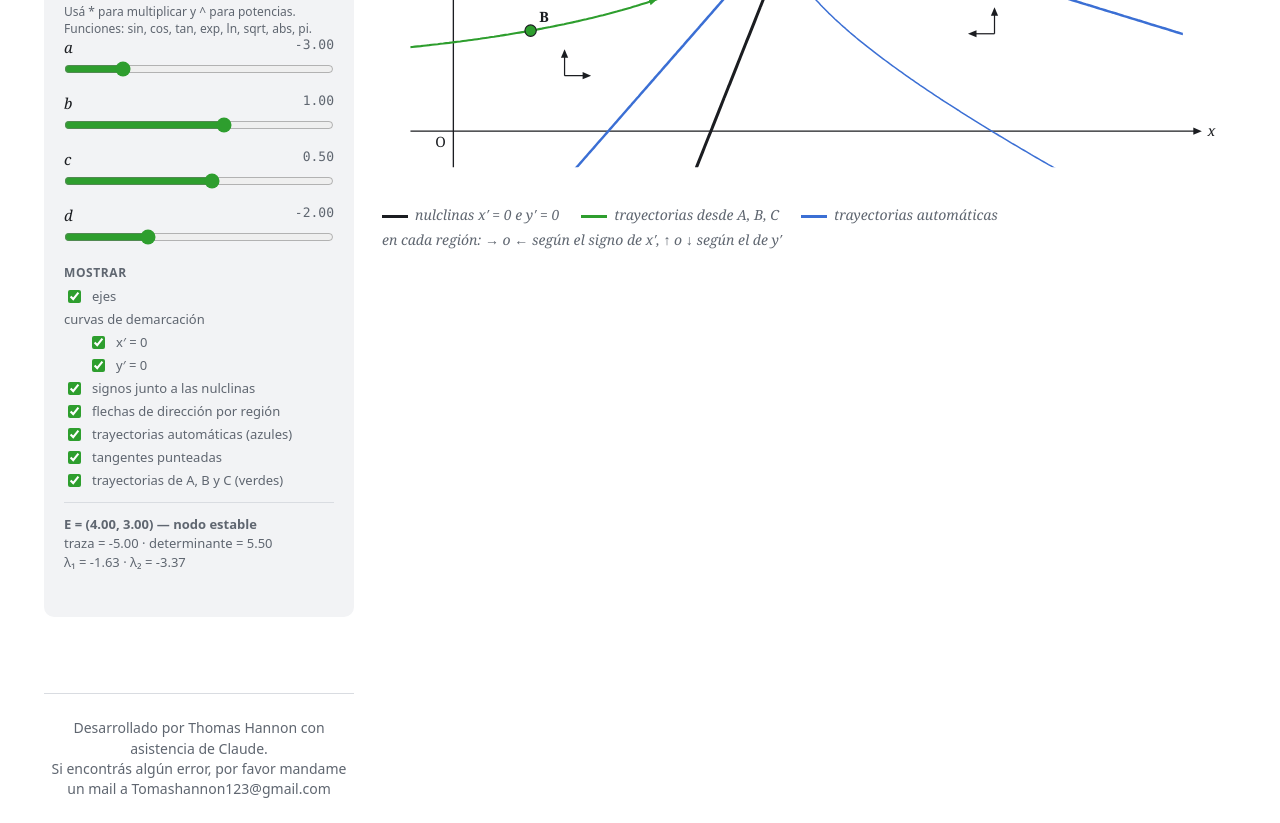
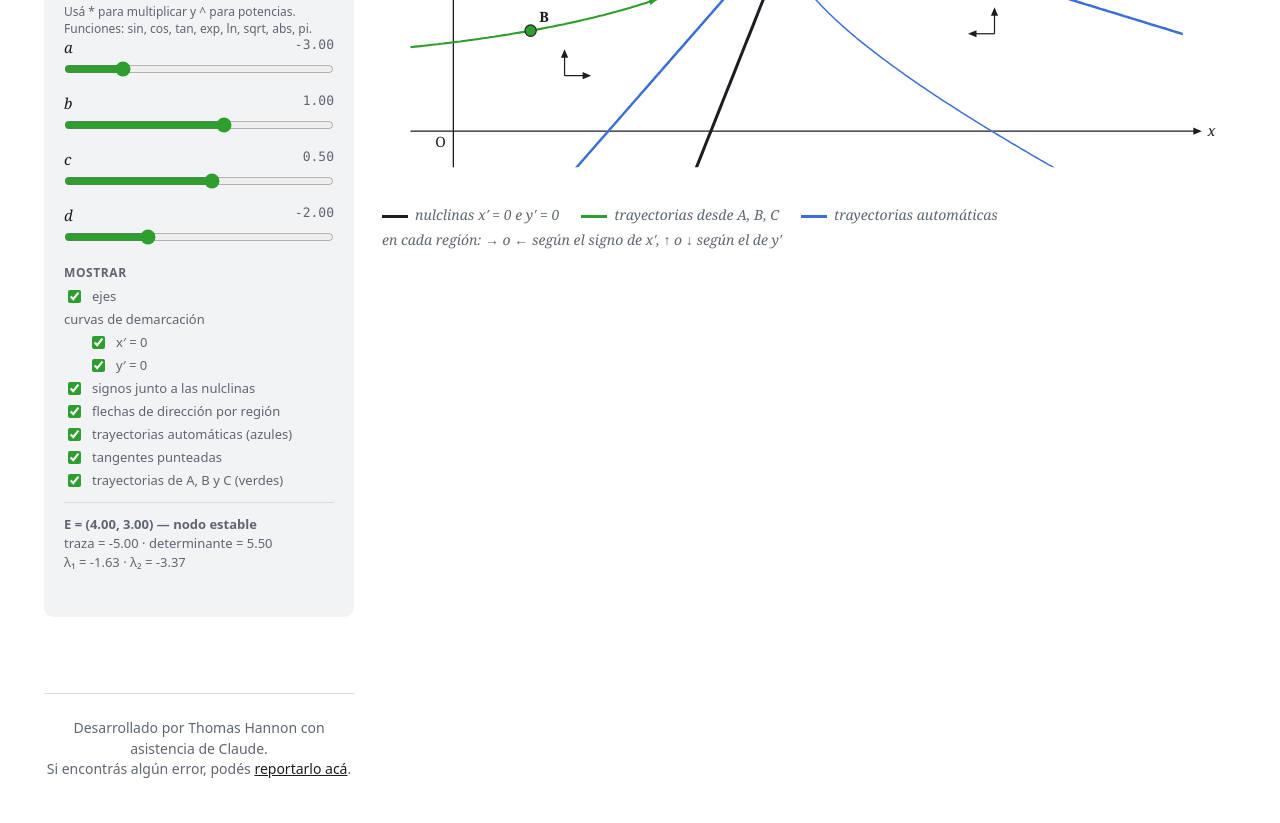
Before and after one commit to TomasHannon/Modelos-economia, a plain HTML site: page diagrama-fases.html in a window 1280 px wide. Shown: the part 443-1266 px from the top of the page. Drawn offline with Linux system fonts and the light colour scheme.

Commit message:
cambio en el contacto

```diff
--- a/diagrama-fases.html
+++ b/diagrama-fases.html
@@ -76,7 +76,7 @@ input:focus-visible{outline:2px solid var(--green);outline-offset:2px}
 </section>
 <footer style="margin-top: 48px; padding-top: 24px; border-top: 1px solid var(--line); text-align: center; color: var(--mute); font-size: 14px;">
     Desarrollado por Thomas Hannon con asistencia de Claude. <br>
-    Si encontrás algún error, por favor mandame un mail a Tomashannon123@gmail.com
+    Si encontrás algún error, podés <a href="https://github.com/tomashannon/Modelos-economia/issues" target="_blank" rel="noopener noreferrer" style="color: var(--ink);">reportarlo acá</a>.
   </footer>
 </main>
 <script>
```
Also changed, not shown: index.html (+1 -1 lines), telarana.html (+1 -1 lines).
